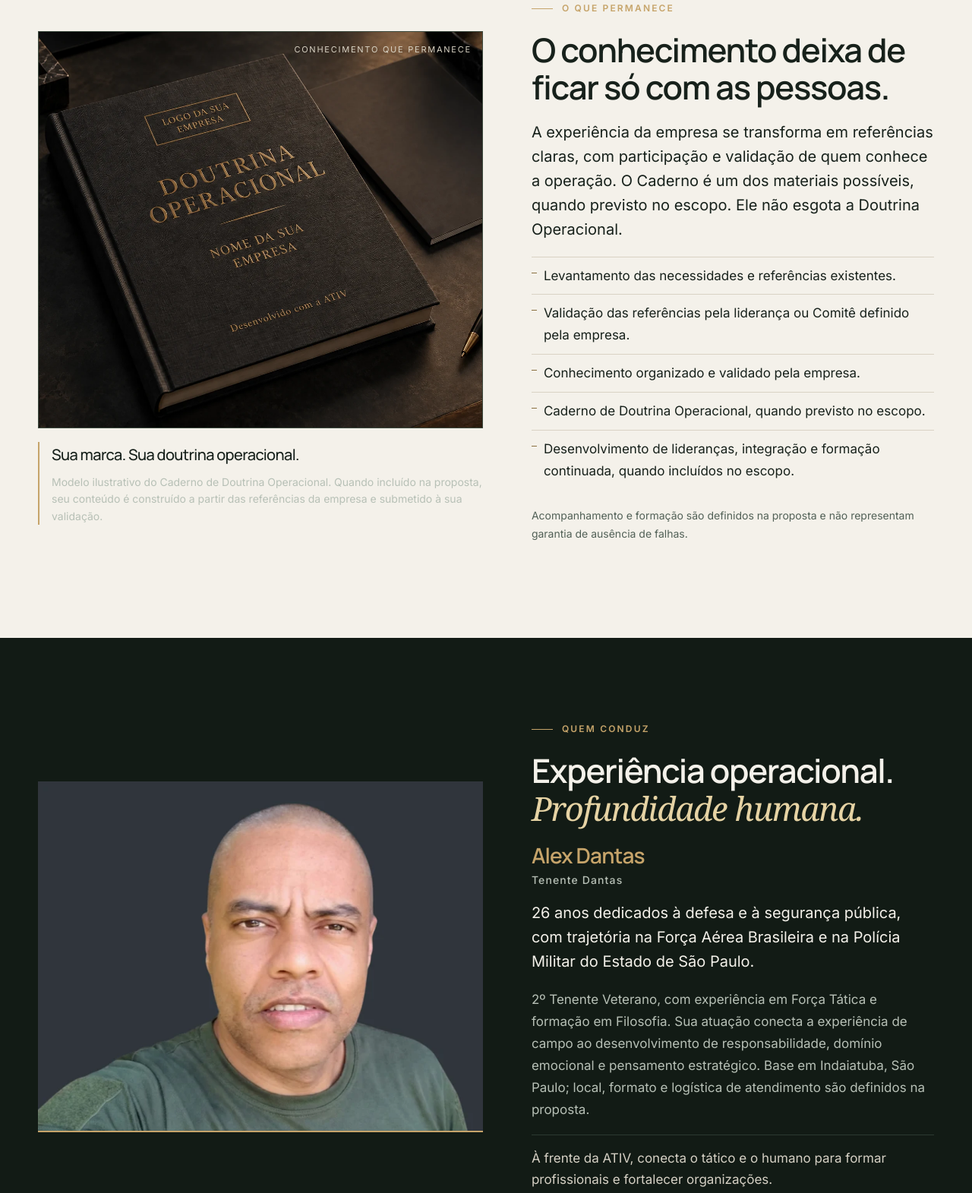
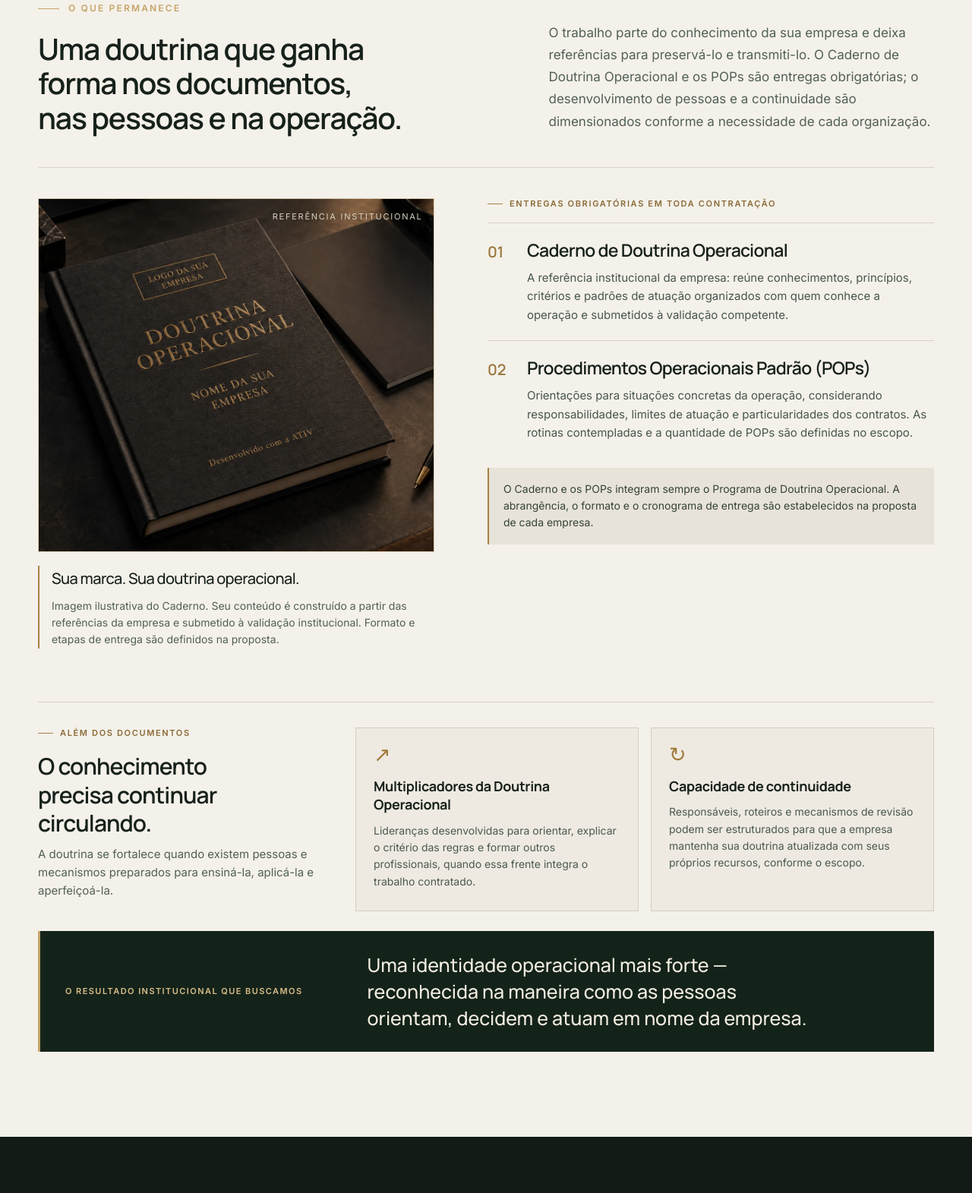
Before and after one commit to ATIVBRASIL/treinamentos, a website: page dist/index.html in a window 1280 px wide. Shown: the part 6580-8151 px from the top of the page at 76% size. Drawn offline with Linux system fonts and the light colour scheme.

Commit message:
V5.12: apresenta Caderno e POPs obrigatórios e legado institucional

```diff
--- a/dist/index.html
+++ b/dist/index.html
@@ -184,30 +184,70 @@
     </div>
   </section>
 
-  <section class="section band-paper" id="entregas">
-    <div class="wrap book-grid">
-      <div>
-        <div class="book-frame">
-          <span class="image-label">CONHECIMENTO QUE PERMANECE</span>
-          <img src="assets/doutrina-personalizada-v4.webp" alt="Modelo ilustrativo do Caderno de Doutrina Operacional: espaço para o logo e o nome da empresa cliente, com assinatura Desenvolvido com a ATIV" width="1536" height="1024">
+  <section class="section band-paper legacy-section" id="entregas" aria-labelledby="legado-titulo">
+    <div class="wrap">
+      <div class="legacy-intro">
+        <div>
+          <p class="eyebrow"><span></span> O QUE PERMANECE</p>
+          <h2 id="legado-titulo">Uma doutrina que ganha forma nos documentos, nas pessoas e na operação.</h2>
         </div>
-        <div class="visual-caption">
-          <span>Sua marca. Sua doutrina operacional.</span>
-          <small>Modelo ilustrativo do Caderno de Doutrina Operacional. Quando incluído na proposta, seu conteúdo é construído a partir das referências da empresa e submetido à sua validação.</small>
+        <p>O trabalho parte do conhecimento da sua empresa e deixa referências para preservá-lo e transmiti-lo. O Caderno de Doutrina Operacional e os POPs são entregas obrigatórias; o desenvolvimento de pessoas e a continuidade são dimensionados conforme a necessidade de cada organização.</p>
+      </div>
+
+      <div class="legacy-documents">
+        <div class="legacy-book">
+          <div class="book-frame">
+            <span class="image-label">REFERÊNCIA INSTITUCIONAL</span>
+            <img src="assets/doutrina-personalizada-v4.webp" alt="Modelo ilustrativo de um Caderno de Doutrina Operacional com a identidade visual da empresa" width="1536" height="1024" loading="lazy" decoding="async">
+          </div>
+          <div class="visual-caption">
+            <span>Sua marca. Sua doutrina operacional.</span>
+            <small>Imagem ilustrativa do Caderno. Seu conteúdo é construído a partir das referências da empresa e submetido à validação institucional. Formato e etapas de entrega são definidos na proposta.</small>
+          </div>
+        </div>
+
+        <div class="legacy-deliverables">
+          <p class="legacy-overline"><span aria-hidden="true"></span> ENTREGAS OBRIGATÓRIAS EM TODA CONTRATAÇÃO</p>
+          <article class="legacy-deliverable">
+            <span class="legacy-deliverable-number">01</span>
+            <div>
+              <h3>Caderno de Doutrina Operacional</h3>
+              <p>A referência institucional da empresa: reúne conhecimentos, princípios, critérios e padrões de atuação organizados com quem conhece a operação e submetidos à validação competente.</p>
+            </div>
+          </article>
+          <article class="legacy-deliverable">
+            <span class="legacy-deliverable-number">02</span>
+            <div>
+              <h3>Procedimentos Operacionais Padrão (POPs)</h3>
+              <p>Orientações para situações concretas da operação, considerando responsabilidades, limites de atuação e particularidades dos contratos. As rotinas contempladas e a quantidade de POPs são definidas no escopo.</p>
+            </div>
+          </article>
+          <p class="legacy-contract-note">O Caderno e os POPs integram sempre o Programa de Doutrina Operacional. A abrangência, o formato e o cronograma de entrega são estabelecidos na proposta de cada empresa.</p>
         </div>
       </div>
-      <div class="book-copy">
-        <p class="eyebrow"><span></span> O QUE PERMANECE</p>
-        <h2>O conhecimento deixa de ficar só com as pessoas.</h2>
-        <p class="lead">A experiência da empresa se transforma em referências claras, com participação e validação de quem conhece a operação. O Caderno é um dos materiais possíveis, quando previsto no escopo. Ele não esgota a Doutrina Operacional.</p>
-        <ul>
-          <li>Levantamento das necessidades e referências existentes.</li>
-          <li>Validação das referências pela liderança ou Comitê definido pela empresa.</li>
-          <li>Conhecimento organizado e validado pela empresa.</li>
-          <li>Caderno de Doutrina Operacional, quando previsto no escopo.</li>
-          <li>Desenvolvimento de lideranças, integração e formação continuada, quando incluídos no escopo.</li>
-        </ul>
-        <p class="scope-note" id="aplicacao">Acompanhamento e formação são definidos na proposta e não representam garantia de ausência de falhas.</p>
+
+      <div class="legacy-beyond" id="aplicacao">
+        <div class="legacy-beyond-intro">
+          <p class="legacy-overline"><span aria-hidden="true"></span> ALÉM DOS DOCUMENTOS</p>
+          <h3>O conhecimento precisa continuar circulando.</h3>
+          <p>A doutrina se fortalece quando existem pessoas e mecanismos preparados para ensiná-la, aplicá-la e aperfeiçoá-la.</p>
+        </div>
+        <div class="legacy-capabilities">
+          <article class="legacy-capability">
+            <span class="legacy-capability-icon" aria-hidden="true">↗</span>
+            <h4>Multiplicadores da Doutrina Operacional</h4>
+            <p>Lideranças desenvolvidas para orientar, explicar o critério das regras e formar outros profissionais, quando essa frente integra o trabalho contratado.</p>
+          </article>
+          <article class="legacy-capability">
+            <span class="legacy-capability-icon" aria-hidden="true">↻</span>
+            <h4>Capacidade de continuidade</h4>
+            <p>Responsáveis, roteiros e mecanismos de revisão podem ser estruturados para que a empresa mantenha sua doutrina atualizada com seus próprios recursos, conforme o escopo.</p>
+          </article>
+        </div>
+      </div>
+      <div class="legacy-outcome">
+        <span class="legacy-outcome-kicker">O RESULTADO INSTITUCIONAL QUE BUSCAMOS</span>
+        <p>Uma identidade operacional mais forte — reconhecida na maneira como as pessoas orientam, decidem e atuam em nome da empresa.</p>
       </div>
     </div>
   </section>
@@ -245,7 +285,7 @@
         </details>
         <details>
           <summary>O que permanece com a empresa?</summary>
-          <p>Conforme as entregas contratadas, permanecem com a empresa as referências aprovadas, os materiais previstos — inclusive o caderno, quando fizer parte do escopo — e os registros da formação realizada. A forma de atualização é detalhada na proposta.</p>
+          <p>Toda contratação do Programa de Doutrina Operacional inclui o Caderno de Doutrina Operacional e POPs definidos conforme as necessidades da empresa. A abrangência, os formatos, o cronograma de entrega e as demais frentes — como formação de multiplicadores e instrumentos de continuidade — são detalhados na proposta. A empresa valida suas próprias referências.</p>
         </details>
         <details>
           <summary>O trabalho substitui cursos regulamentados de vigilantes?</summary>
--- a/dist/style.css
+++ b/dist/style.css
@@ -965,3 +965,194 @@ footer { padding: 36px 0 24px; }
   .method-conclusion-scope { text-align: left; }
   .method-illustration { margin-top: 28px; }
 }
+
+
+/* V5.12 — legado do Programa: Caderno e POPs sempre presentes; competências e identidade como efeitos pretendidos. */
+.legacy-section { background: var(--paper); }
+.legacy-section .legacy-intro {
+  display: grid;
+  grid-template-columns: 1.08fr 0.92fr;
+  gap: clamp(40px, 6vw, 92px);
+  align-items: end;
+  padding-bottom: 42px;
+}
+.legacy-section .legacy-intro h2 {
+  max-width: 18em;
+  margin-bottom: 0;
+  color: var(--ink);
+  font-size: clamp(32px, 3.05vw, 44px);
+  line-height: 1.16;
+  text-wrap: balance;
+}
+.legacy-section .legacy-intro > p {
+  max-width: 32rem;
+  margin: 0 0 3px;
+  color: var(--muted-ink);
+  font-size: 17px;
+  line-height: 1.72;
+}
+.legacy-documents {
+  display: grid;
+  grid-template-columns: 0.94fr 1.06fr;
+  gap: clamp(40px, 5.5vw, 74px);
+  align-items: start;
+  padding-top: 40px;
+  border-top: 1px solid #d9d2c4;
+}
+.legacy-book .book-frame {
+  aspect-ratio: 1.12;
+  border-color: #d5c8ac;
+}
+.legacy-book .visual-caption {
+  margin-top: 18px;
+  border-left-color: #a78146;
+}
+.legacy-book .visual-caption span { color: var(--ink); }
+.legacy-book .visual-caption small { color: var(--muted-ink); }
+.legacy-overline {
+  display: flex;
+  align-items: center;
+  gap: 9px;
+  margin: 0 0 17px;
+  color: #8b6b38;
+  font-size: 11px;
+  font-weight: 700;
+  letter-spacing: 0.15em;
+  line-height: 1.4;
+}
+.legacy-overline span {
+  width: 20px;
+  height: 1px;
+  background: #a78146;
+  flex: none;
+}
+.legacy-deliverable {
+  display: grid;
+  grid-template-columns: 34px minmax(0,1fr);
+  gap: 18px;
+  padding: 21px 0;
+  border-top: 1px solid #d8d1c4;
+}
+.legacy-deliverable-number {
+  color: #9c773c;
+  font-family: var(--display);
+  font-size: 20px;
+  font-weight: 600;
+}
+.legacy-deliverable h3 {
+  margin: 0 0 9px;
+  color: var(--ink);
+  font-size: 23px;
+  line-height: 1.28;
+}
+.legacy-deliverable p {
+  margin: 0;
+  color: #46564d;
+  font-size: 15px;
+  line-height: 1.64;
+}
+.legacy-contract-note {
+  margin: 12px 0 0;
+  padding: 17px 19px;
+  border-left: 2px solid #a78146;
+  background: #e8e3d8;
+  color: #344338;
+  font-size: 14px;
+  line-height: 1.6;
+}
+.legacy-beyond {
+  display: grid;
+  grid-template-columns: 0.65fr 1.35fr;
+  gap: clamp(28px, 4vw, 64px);
+  margin-top: 70px;
+  padding-top: 33px;
+  border-top: 1px solid #d8d1c4;
+}
+.legacy-beyond-intro h3 {
+  max-width: 19rem;
+  color: var(--ink);
+  font-size: clamp(23px, 2.5vw, 30px);
+  line-height: 1.25;
+}
+.legacy-beyond-intro > p:last-child {
+  max-width: 24rem;
+  color: var(--muted-ink);
+  font-size: 15px;
+  line-height: 1.6;
+}
+.legacy-capabilities {
+  display: grid;
+  grid-template-columns: repeat(2, minmax(0,1fr));
+  gap: 16px;
+}
+.legacy-capability {
+  padding: 21px 23px 25px;
+  border: 1px solid #d5ccbd;
+  background: #eeeae1;
+}
+.legacy-capability-icon {
+  display: block;
+  margin-bottom: 16px;
+  color: #a17a3e;
+  font-size: 27px;
+  line-height: 1;
+}
+.legacy-capability h4 {
+  margin: 0 0 11px;
+  color: var(--ink);
+  font-family: var(--display);
+  font-size: 18px;
+  letter-spacing: -0.02em;
+  line-height: 1.36;
+}
+.legacy-capability p {
+  margin: 0;
+  color: #4b594f;
+  font-size: 14px;
+  line-height: 1.6;
+}
+.legacy-outcome {
+  display: grid;
+  grid-template-columns: 0.34fr 0.66fr;
+  gap: 30px;
+  align-items: center;
+  margin-top: 26px;
+  padding: 27px 33px;
+  background: #14231a;
+  border-left: 3px solid var(--gold);
+}
+.legacy-outcome-kicker {
+  color: #d9bd88;
+  font-size: 11px;
+  font-weight: 700;
+  letter-spacing: 0.13em;
+  line-height: 1.5;
+}
+.legacy-outcome p {
+  margin: 0;
+  color: #f2ede0;
+  font-family: var(--display);
+  font-size: clamp(19px, 2.2vw, 25px);
+  line-height: 1.4;
+  text-wrap: balance;
+}
+@media (max-width: 1100px) {
+  .legacy-section .legacy-intro { gap: 30px; }
+  .legacy-documents { gap: 30px; }
+  .legacy-beyond { grid-template-columns: 1fr; gap: 23px; }
+  .legacy-beyond-intro h3, .legacy-beyond-intro > p:last-child { max-width: 34rem; }
+}
+@media (max-width: 760px) {
+  .legacy-section .legacy-intro,
+  .legacy-documents,
+  .legacy-capabilities,
+  .legacy-outcome { grid-template-columns: 1fr; }
+  .legacy-section .legacy-intro { gap: 20px; padding-bottom: 28px; }
+  .legacy-section .legacy-intro h2 { font-size: clamp(29px, 8vw, 36px); }
+  .legacy-section .legacy-intro > p { font-size: 16px; }
+  .legacy-documents { padding-top: 28px; gap: 32px; }
+  .legacy-book .visual-caption small { font-size: 13px; }
+  .legacy-deliverable h3 { font-size: 21px; }
+  .legacy-beyond { margin-top: 52px; }
+  .legacy-outcome { gap: 10px; padding: 24px 22px; }
+}
```
